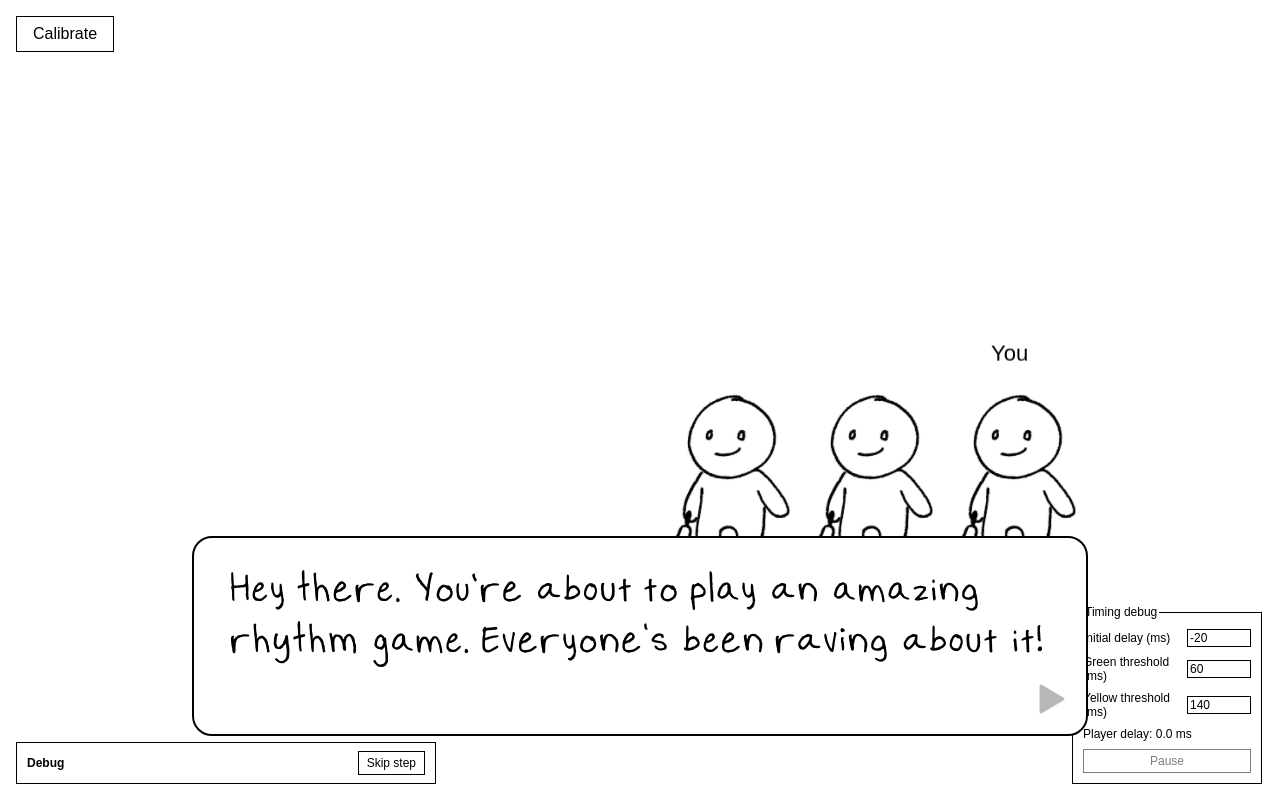
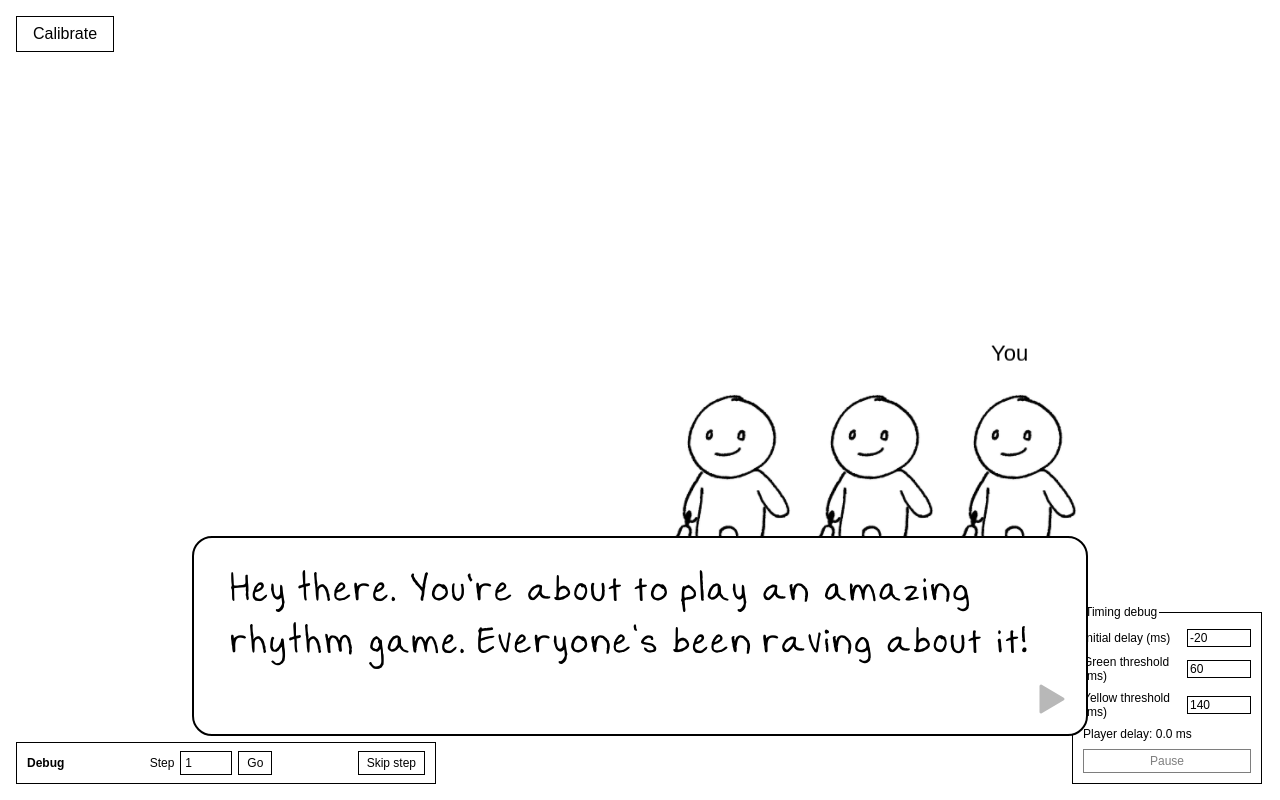
Before and after one commit to isabelringing1/rhythm-tutorial, a React (Vite) app: page / in a window 1280 px wide. Both pictures are taken after a click on the button "Start". Built offline with nearby package versions, Linux system fonts and the light colour scheme; no server answers.

Commit message:
debug additions, bug fixes

```diff
--- a/src/App.jsx
+++ b/src/App.jsx
@@ -60,8 +60,9 @@ function logOffBeatTiming(judgment) {
   ) {
     return
   }
+  const direction = judgment.timingOffset < 0 ? 'early' : 'late'
   console.log(
-    `note off by ${Math.abs(judgment.timingOffset * 1000).toFixed(1)}ms`,
+    `${direction} by ${Math.abs(judgment.timingOffset * 1000).toFixed(1)}ms`,
   )
 }
 
@@ -576,6 +577,24 @@ function App() {
     dispatch({ type: 'SKIP_STEP' })
   }
 
+  function handleGoToStep(stepNumber) {
+    if (
+      !Number.isInteger(stepNumber) ||
+      stepNumber < 1 ||
+      stepNumber > GAME_CONFIG.steps.length
+    ) {
+      return
+    }
+
+    audioEngine.stop()
+    activeTrackStepRef.current = null
+    lastStartedAttemptRef.current = null
+    transitionRef.current = null
+    nextAttemptStartRef.current = null
+    setIsPaused(false)
+    dispatch({ type: 'GOTO_STEP', stepIndex: stepNumber - 1 })
+  }
+
   const activeStep = GAME_CONFIG.steps[gameState.stepIndex]
   const previousStep = GAME_CONFIG.steps
     .slice(0, gameState.stepIndex)
@@ -671,7 +690,12 @@ function App() {
             {activeStep?.type === 'play' && (
               <RhythmPreview patterns={activeStep.patterns} />
             )}
-            <DebugMenu onSkip={handleSkipStep} />
+            <DebugMenu
+              currentStep={gameState.stepIndex + 1}
+              onGoToStep={handleGoToStep}
+              onSkip={handleSkipStep}
+              totalSteps={GAME_CONFIG.steps.length}
+            />
           </div>
         )}
       <TimingDebug
--- a/src/components/ui/DebugMenu.jsx
+++ b/src/components/ui/DebugMenu.jsx
@@ -1,7 +1,31 @@
-export function DebugMenu({ onSkip }) {
+export function DebugMenu({
+  currentStep,
+  onGoToStep,
+  onSkip,
+  totalSteps,
+}) {
+  function handleSubmit(event) {
+    event.preventDefault()
+    const formData = new FormData(event.currentTarget)
+    onGoToStep(Number(formData.get('step')))
+  }
+
   return (
     <div className="debug-menu">
       <strong>Debug</strong>
+      <form onSubmit={handleSubmit}>
+        <label htmlFor="debug-step">Step</label>
+        <input
+          id="debug-step"
+          key={currentStep}
+          type="number"
+          name="step"
+          min="1"
+          max={totalSteps}
+          defaultValue={currentStep}
+        />
+        <button type="submit">Go</button>
+      </form>
       <button type="button" onClick={onSkip}>
         Skip step
       </button>
--- a/src/content/gameConfig.js
+++ b/src/content/gameConfig.js
@@ -64,7 +64,7 @@ const rawGameConfig = {
         '...Oh, you thought we were starting now? Sorry, there\'s more.',
         '[{pen}=true]',
         'Look! You have a pen. One of those clicky ones, too.',
-        'Press and release K to click the pen. Here, try it out a bit.',
+        'Press and release K to click the pen. Here, try it out.',
       ],
       lineToCharacterState: {
         3: [[2, 'face', 'lookRight']],
@@ -80,8 +80,9 @@ const rawGameConfig = {
       type: 'dialogue',
       lines: [
         'Okay, okay!',
-        'Let\'s practice with the pen in line now.',
-      ]
+        'Let\'s practice in line now.',
+      ],
+      lastLineStick: true,
     },
     {
       type: 'play',
@@ -101,8 +102,9 @@ const rawGameConfig = {
     {
       type: 'dialogue',
       lines: [
-        'Good. But can you handle playing both instruments at once?'
-      ]
+        'Good. Seems like you have it down.',
+        'But can you handle doing two things at once?',
+      ],
     },
     {
       type: 'play',
@@ -112,18 +114,27 @@ const rawGameConfig = {
       patterns: [
         {
           instrumentId: 'bell',
-          pattern: 'x..x .... .... ....',
+          pattern: '.... x.x. .... x...',
         },
         {
           instrumentId: 'pen',
-          pattern: '.... .... d... u...',
+          pattern: 'd... .... u... ....',
         },
       ],
       backingTrack: '/audio/bottle.mp3',
       requiredSuccesses: 3,
       poseDuration: 0.12,
     },
+    {
+      type: 'dialogue',
+      lines: [
+        'Phew, nice work!',
+        'Let\'s practice with the pen in line now.',
+      ],
+      lastLineStick: true,
+    },
   ],
+
 }
 
 export const GAME_CONFIG = compileGameConfig(rawGameConfig, INSTRUMENTS)
--- a/src/content/instrumentConfig.js
+++ b/src/content/instrumentConfig.js
@@ -1,4 +1,5 @@
 const INPUT_MODES = new Set(['keyPress', 'keyDownUp'])
+const ACTION_DURATION_MODES = new Set(['untilKeyUp', 'untilTurnEnd'])
 
 function requireSoundPath(instrument, field) {
   if (typeof instrument[field] !== 'string' || instrument[field] === '') {
@@ -23,7 +24,7 @@ function compileCharacterActions(instrument) {
       action.category === '' ||
       typeof action.state !== 'string' ||
       action.state === '' ||
-      (action.duration !== 'untilKeyUp' &&
+      (!ACTION_DURATION_MODES.has(action.duration) &&
         (!Number.isFinite(action.duration) || action.duration <= 0))
     ) {
       throw new Error(
@@ -105,7 +106,7 @@ export const INSTRUMENTS = compileInstrumentConfig([
     id: 'pen',
     keyBinding: 'KeyK',
     inputMode: 'keyDownUp',
-    keyDownSound: '/audio/pen_down.wav',
+    keyDownSound: '/audio/pen_down1.mp3',
     keyUpSound: '/audio/pen_up.wav',
     characterActions: {
       down: {
@@ -116,7 +117,7 @@ export const INSTRUMENTS = compileInstrumentConfig([
       up: {
         category: 'rightArm',
         state: 'upReleased',
-        duration: 0.25,
+        duration: 'untilTurnEnd',
       },
     },
   },
--- a/src/game/createGameVisuals.js
+++ b/src/game/createGameVisuals.js
@@ -10,6 +10,7 @@ const TOTAL_SLOT_COUNT = 4
 const PLAYER_SLOT = 3
 const MAD_DURATION = 0.75
 const HAPPY_DURATION = 1
+const DEFAULT_TURN_END_ACTION_DURATION = 0.25
 const SMOOTH_TEXTURE_OPTIONS = {
   autoGenerateMipmaps: true,
   scaleMode: 'linear',
@@ -27,7 +28,12 @@ function playCharacterAction(visual, action, duration = action.duration) {
     visual.setState(action.category, action.state)
     return
   }
-  visual.playState(action.category, action.state, duration)
+  const resolvedDuration =
+    action.duration === 'untilTurnEnd' &&
+    (!Number.isFinite(duration) || duration <= 0)
+      ? DEFAULT_TURN_END_ACTION_DURATION
+      : duration
+  visual.playState(action.category, action.state, resolvedDuration)
 }
 
 export async function createGameVisuals(
@@ -103,9 +109,21 @@ export async function createGameVisuals(
         .find((instrument) => instrument.id === feedback.instrumentId)
         ?.characterActions[feedback.inputEventType]
     if (characterAction) {
+      const playbackTime = audioEngine.getPlaybackTime()
+      const isPlayerTurn =
+        playbackTime !== null &&
+        Number.isFinite(performance?.playerStart) &&
+        Number.isFinite(performance?.playerEnd) &&
+        playbackTime >= performance.playerStart &&
+        playbackTime < performance.playerEnd
+      const duration =
+        characterAction.duration === 'untilTurnEnd' && isPlayerTurn
+          ? performance.playerEnd - playbackTime
+          : characterAction.duration
       playCharacterAction(
         charactersBySlot.get(PLAYER_SLOT).visual,
         characterAction,
+        duration,
       )
     }
     if (feedback.rating !== 'perfect') {
@@ -163,6 +181,8 @@ export async function createGameVisuals(
             const poseDuration =
               characterAction.duration === 'untilKeyUp'
                 ? performance.poseDuration
+                : characterAction.duration === 'untilTurnEnd'
+                  ? turn.endTime - poseStart
                 : characterAction.duration
             const poseEnd = poseStart + poseDuration
             if (playbackTime < poseStart || playbackTime >= poseEnd) return
--- a/src/game/gameFlow.js
+++ b/src/game/gameFlow.js
@@ -121,6 +121,28 @@ function skipStep(state, config) {
   return enterStep(nextState, config, state.stepIndex + 1)
 }
 
+function goToStep(config, stepIndex) {
+  if (
+    !Number.isInteger(stepIndex) ||
+    stepIndex < 0 ||
+    stepIndex >= config.steps.length
+  ) {
+    return null
+  }
+
+  let nextState = { ...initialGameState }
+  config.steps.slice(0, stepIndex).forEach((step) => {
+    if (step.type === 'flag') {
+      nextState = applyFlag(nextState, step)
+    } else if (step.type === 'dialogue') {
+      Object.values(step.lineFlags).forEach((flag) => {
+        nextState = applyFlag(nextState, flag)
+      })
+    }
+  })
+  return enterStep(nextState, config, stepIndex)
+}
+
 export function createGameFlowReducer(config) {
   return function gameFlowReducer(state, action) {
     switch (action.type) {
@@ -185,6 +207,8 @@ export function createGameFlowReducer(config) {
         return enterStep(state, config, state.stepIndex + 1)
       case 'SKIP_STEP':
         return skipStep(state, config)
+      case 'GOTO_STEP':
+        return goToStep(config, action.stepIndex) ?? state
       case 'FAIL':
         return {
           ...initialGameState,
--- a/src/index.css
+++ b/src/index.css
@@ -1,6 +1,6 @@
 @font-face {
   font-family: "Handwriting";
-  src: url("/handwriting.ttf") format("truetype");
+  src: url("/handwriting1.ttf") format("truetype");
   font-display: swap;
 }
 
@@ -223,6 +223,19 @@ button {
   justify-content: space-between;
 }
 
+.debug-menu form {
+  display: flex;
+  gap: 6px;
+  align-items: center;
+}
+
+.debug-menu input {
+  width: 52px;
+  padding: 4px;
+  border: 1px solid black;
+  font: inherit;
+}
+
 .debug-menu button {
   padding: 4px 8px;
   color: black;
```
Also changed, not shown: public/handwriting1.ttf (added), 1 other file (tests, documents, lock files or other folders).
